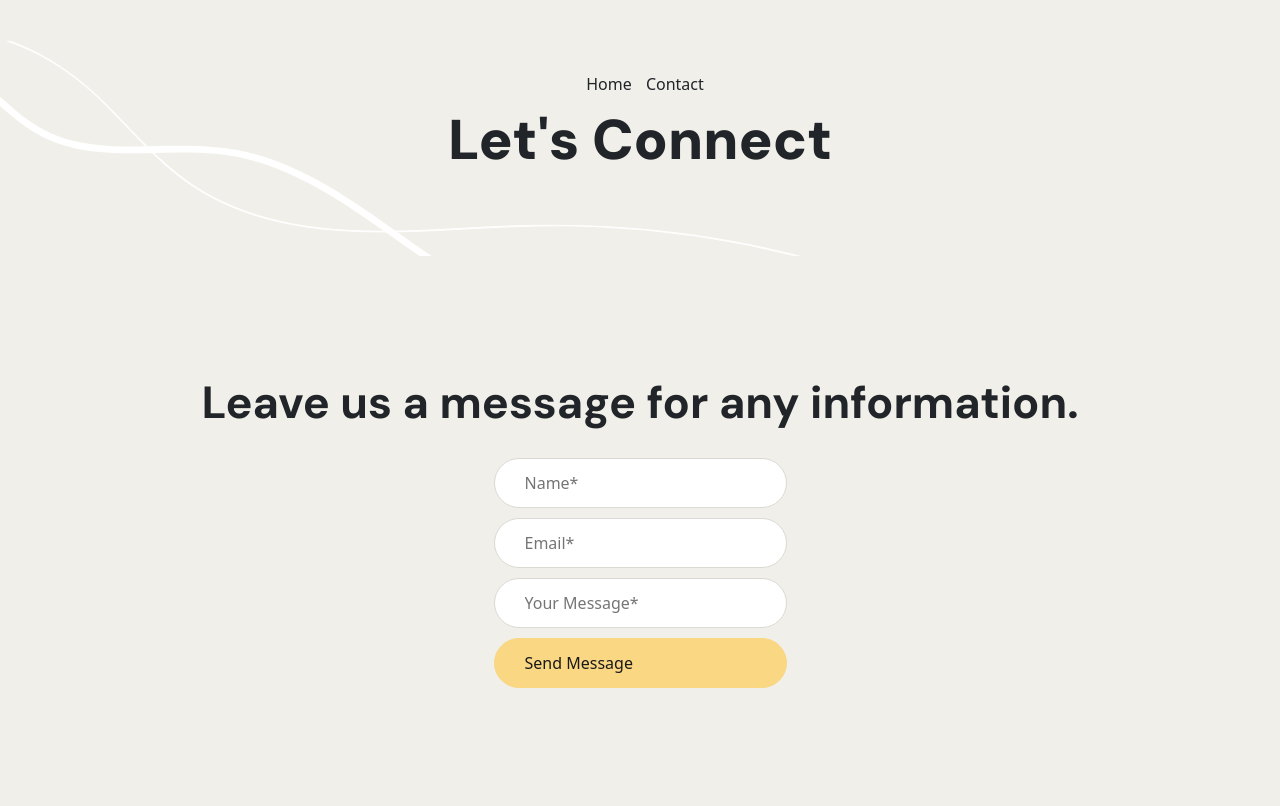
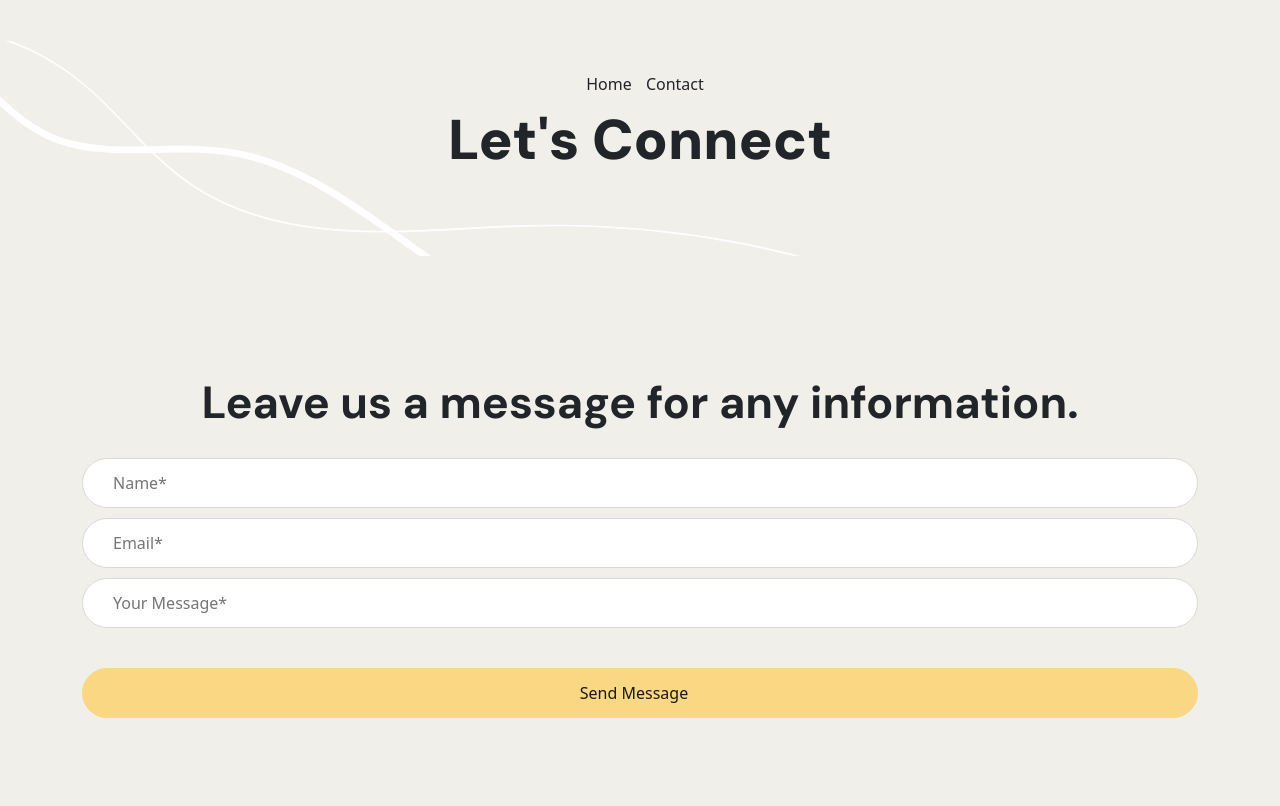
Before and after one commit to claskarler/html-css-assignment-crito, a plain HTML site: page contact.html in a window 1280 px wide. Shown: the part 125-931 px from the top of the page. Drawn offline with nearby package versions, Linux system fonts and the light colour scheme; some icons are missing.

Commit message:
Lagt till transitions

```diff
--- a/css/contact-style.scss
+++ b/css/contact-style.scss
@@ -51,13 +51,23 @@
     .container {
         display: flex;
         flex-direction: column;
-        align-items: center;
         padding-top: 120px;
         padding-bottom: 120px;
+        .section-title {
+            text-align: center;
+        }
         .message-input {
             form {
                 display: flex;
                 flex-direction: column;
+
+                input {
+                    margin-bottom: 10px;
+                }
+                .btn-yellow {
+                    margin-top: 30px;
+                    text-align: center;
+                }
             }
         }
     }
--- a/css/crito-style.scss
+++ b/css/crito-style.scss
@@ -19,8 +19,7 @@ body {
         border-radius: 25px;
         outline: none;
         border: 1px solid #dad9d3;
-        margin-right: 0px;
-        margin-bottom: 10px;
+
     }
 }
 
@@ -33,6 +32,7 @@ body {
         color: inherit;
         text-decoration: inherit;
         padding-right: 20px;
+        transition: color 0.15s ease-in-out;
     }
 }
 
@@ -45,6 +45,7 @@ body {
     font-weight: 600;
     border-radius: 25px;
     font-size: 16px;
+    transition: background-color 0.2s ease-in-out, color 0.3s ease-in-out;
 
     span {
         font-weight: 400;
@@ -70,6 +71,7 @@ body {
     font-weight: 600;
     border-radius: 25px;
     font-size: 16px;
+    transition: background-color 0.2s ease-in-out, color 0.3s ease-in-out;
 
     span {
         font-weight: 400;
@@ -96,6 +98,7 @@ body {
     font-weight: 600;
     border-radius: 25px;
     font-size: 16px;
+    transition: background-color 0.2s ease-in-out, color 0.3s ease-in-out;
 
     span {
         font-weight: 400;
@@ -343,6 +346,7 @@ header {
                     display: flex;
                     justify-content: space-between;
 
+
                     a {
                         text-decoration: inherit;
                         cursor: pointer;
@@ -350,6 +354,7 @@ header {
                         margin-right: 35px;
                         position: relative;
                         color: inherit;
+
 
                         &.active::after,
                         &:hover::after {
@@ -626,6 +631,7 @@ header {
                     width: 368px;
                     right: 56px;
                     bottom: 220px;
+                    box-shadow: -10px 10px 20px 2px #0000001e;
                 }
 
                 h3 {
@@ -722,6 +728,7 @@ header {
                             height: 50px;
                             width: 50px;
                             margin-right: 15px;
+                            transition: background-color 0.2s ease-in-out, color 0.3s ease-in-out;
                         }
 
                         &:hover {
@@ -785,11 +792,13 @@ header {
                 color: inherit;
                 text-decoration: none;
                 background-color: #ffff;
+                transition: background-color 0.2s ease-in-out;
 
                 &:hover {
                     background-color: #f9d783;
 
                     i {
+                        transition: background-color 0.3s ease-in-out, color 0.4s ease-in-out;
                         background-color: #ffff;
                         color: #191919;
                     }
@@ -1255,11 +1264,8 @@ header {
 
             @media (min-width: 1200px) {
                 flex-direction: row;
-            }
-            @media (min-width: 1200px) {
-                .input {
+                input {
                 margin-right: 20px;
-                margin-bottom: 0px;
                 }
             }
         }
```
Also changed, not shown: css/contact-style.css, css/crito-style.css.
